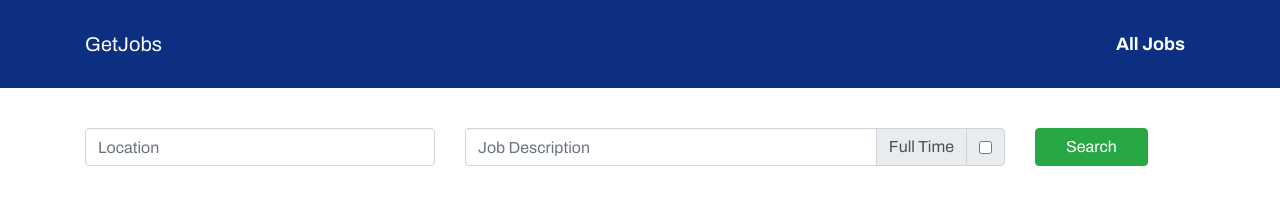
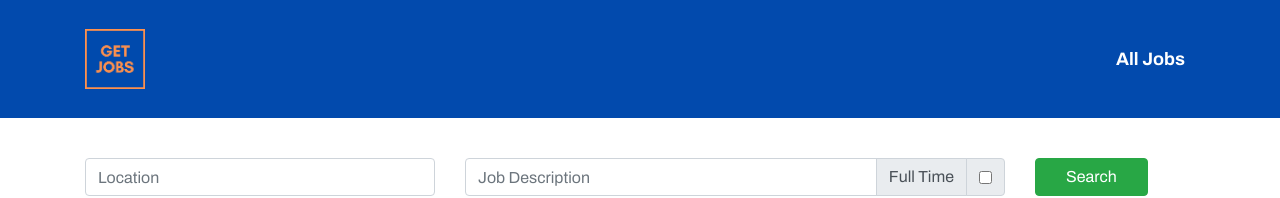
Before and after one commit to Natan10/get_jobs, a React (Create React App) app: page / in a window 1280 px wide. Shown: the top 198 px of the page. Built offline with nearby package versions, Linux system fonts and the light colour scheme; no server answers.

Commit message:
Add logo in navbar

```diff
--- a/src/components/Navbar/index.js
+++ b/src/components/Navbar/index.js
@@ -2,6 +2,8 @@ import React from 'react';
 import {Container,Col,Navbar,Nav} from 'react-bootstrap';
 
 import './style.css';
+import logo from '../../assets/images/logo.png';
+
 
 export default function NavbarComponent() {
   return (
@@ -9,9 +11,10 @@ export default function NavbarComponent() {
       <Container fluid="lg">
         <Col className="navbar_column">
           <Navbar.Brand>
-            <a href="/">
-              GetJobs
-            </a>
+            <img
+              src={logo}
+              alt="logo app"
+            />
           </Navbar.Brand>
           <Nav>
             <Nav.Item><a href="/">All Jobs</a></Nav.Item>
--- a/src/components/Navbar/style.css
+++ b/src/components/Navbar/style.css
@@ -1,5 +1,5 @@
 .navbar_component{
-  background-color: #0D2F81 !important;
+  background-color: #024AAD !important;
 }
 
 .navbar_column{
@@ -8,9 +8,8 @@
   padding: 16px 0;
 }
 
-.navbar_column .navbar-brand a{
-  color: #FFF !important;
-  text-decoration: none;
+.navbar_column .navbar-brand img{
+  width: 60px;
 }
 
 .navbar-nav{
```
Also changed, not shown: src/assets/images/logo.png (added).
